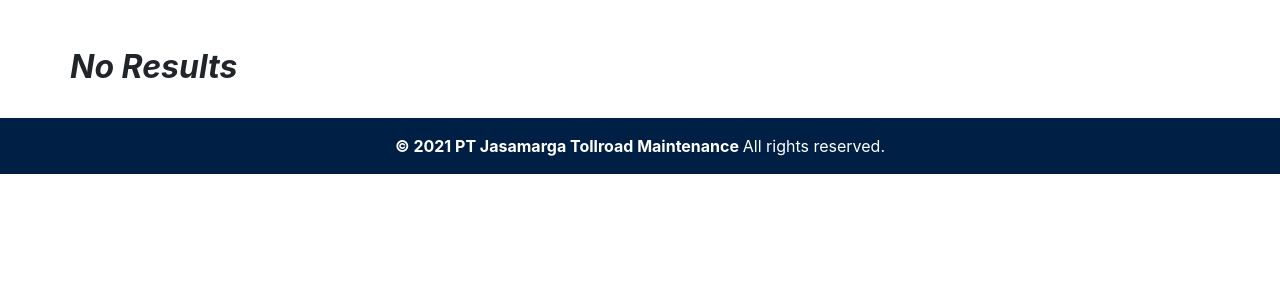
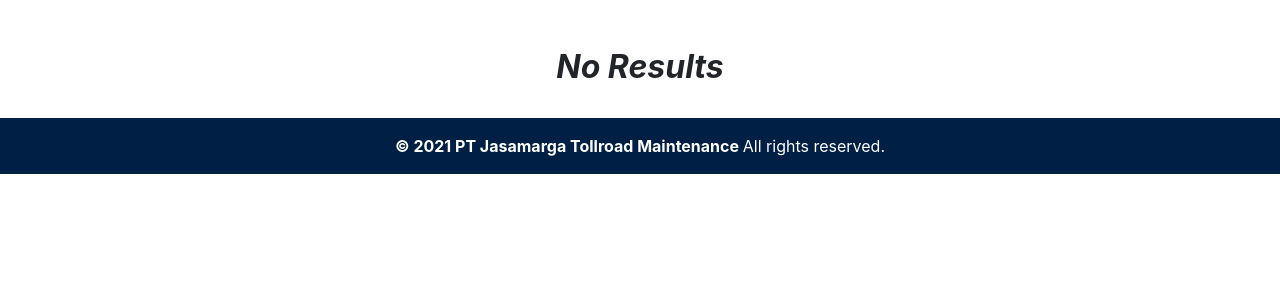
Before and after one commit to Duvandal/jmtmrepo, a PHP site: page /admin/book.php in a window 1280 px wide. Shown: the part 86-386 px from the top of the page. Run offline with PHP 8.4, Linux system fonts and the light colour scheme; a user stored in the database is signed in; data that the repository does not hold is empty; some libraries are stand-ins or nearby versions.

Commit message:
'update'

```diff
--- a/admin/book.php
+++ b/admin/book.php
@@ -75,7 +75,7 @@ if ($_SESSION['Username']) {
         <div class="wrapper">
             <div class="container">
                 <div class="row">
-                    <div class="span9">
+                    <div class="span9 mx-auto">
                         <?php
                         if(isset($_POST['submit']))
                             {$s=$_POST['Judul'];
--- a/staff/index.php
+++ b/staff/index.php
@@ -74,7 +74,7 @@ if ($_SESSION['Username']) {
     <div class="wrapper">
         <div class="container">
             <div class="row">
-                <div class="span9">
+                <div class="span9 mx-auto">
                     <?php
                     if(isset($_POST['submit']))
                         {$s=$_POST['Judul'];
```
